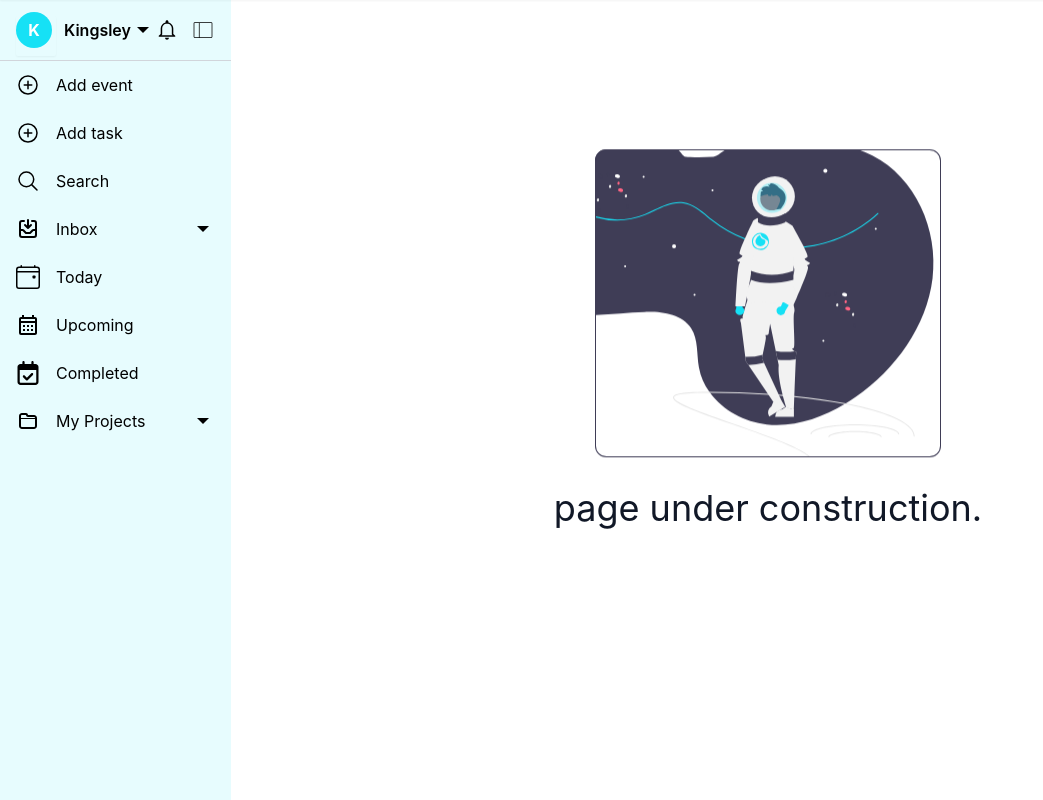
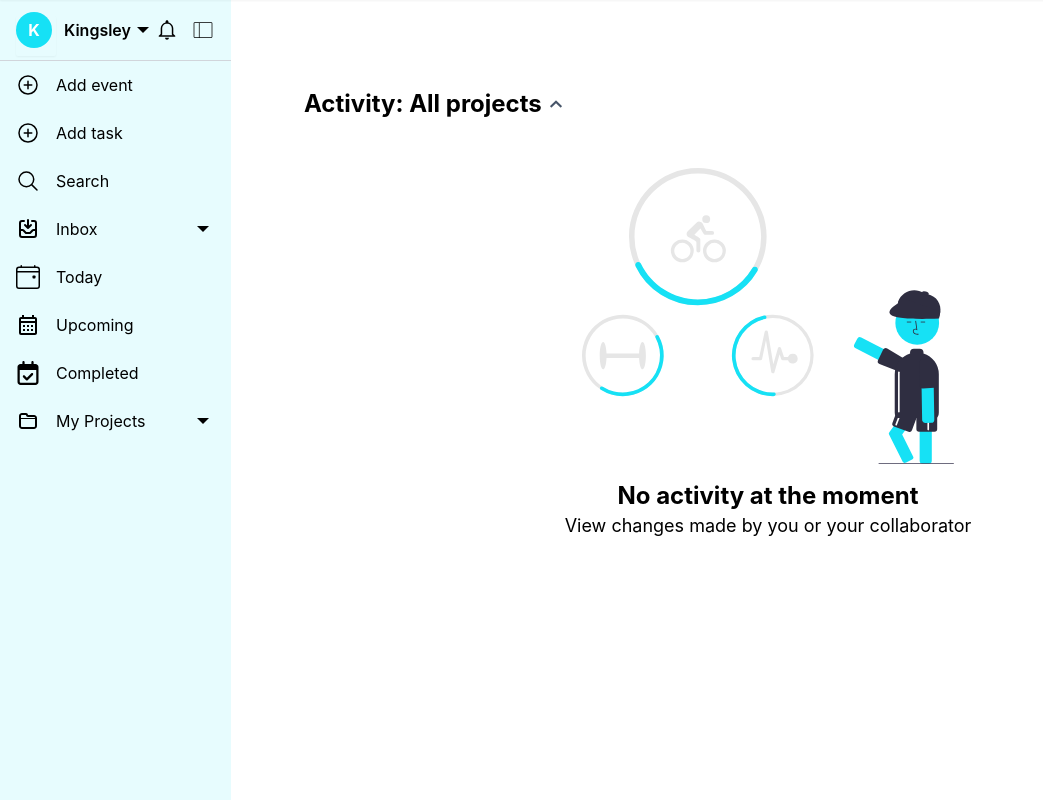
Before and after one commit to kingieX/timeless-event, a React (Vite) app: page /app/activity-log in a window 1280 px wide. Shown: the whole page, without its empty margins (0-1043 px from the left). Built offline with nearby package versions, Linux system fonts and the light colour scheme.

Commit message:
update: updated the activity page

```diff
--- a/src/pages/sidebarMenuPages/Completed.jsx
+++ b/src/pages/sidebarMenuPages/Completed.jsx
@@ -10,7 +10,7 @@ const Completed = () => {
   const toggleTasks = () => setShowCompletedTasks(!showCompletedTasks);
 
   return (
-    <div className="w-full lg:p-10 py-6 lg:px-8 px-4">
+    <div className="w-full lg:p-10 py-2 lg:px-8 px-4">
       {/* Header Section */}
       <div className="">
         <div
--- a/src/pages/userMenuPages/ActivityLog.jsx
+++ b/src/pages/userMenuPages/ActivityLog.jsx
@@ -1,10 +1,47 @@
 // import React from 'react';
-import UnderConstruction from '../../components/UnderConstruction';
+import { useState } from 'react';
+import { FaChevronDown, FaChevronUp } from 'react-icons/fa';
+
+import Logo from '/image/activity.svg';
 
 const ActivityLog = () => {
+  const [showCompletedTasks, setShowCompletedTasks] = useState(true);
+
+  const toggleTasks = () => setShowCompletedTasks(!showCompletedTasks);
+
   return (
-    <div>
-      <UnderConstruction />
+    <div className="w-full lg:p-10 py-2 lg:px-8 px-4">
+      {/* Header Section */}
+      <div className="">
+        <div
+          className="flex flex-row items-center gap-2 cursor-pointer mb-4"
+          onClick={toggleTasks}
+        >
+          <h1 className="lg:text-2xl text-xl font-bold flex items-center">
+            Activity: All projects
+          </h1>
+          {showCompletedTasks ? (
+            <FaChevronUp className="mr-2 text-slate-600 w-3" />
+          ) : (
+            <FaChevronDown className="mr-2 text-slate-600 w-3" />
+          )}
+        </div>
+        {showCompletedTasks && (
+          <div className="w-full flex flex-col justify-center items-center py-8">
+            <img
+              src={Logo}
+              alt="empty project"
+              className="lg:w-2/5 w-3/4 mb-4"
+            />
+            <h2 className="lg:text-2xl text-xl font-bold flex items-center">
+              No activity at the moment
+            </h2>
+            <p className="lg:text-lg text-center text-sm text-gray-600">
+              View changes made by you or your collaborator
+            </p>
+          </div>
+        )}
+      </div>
     </div>
   );
 };
```
Also changed, not shown: public/image/activity.svg (added).
